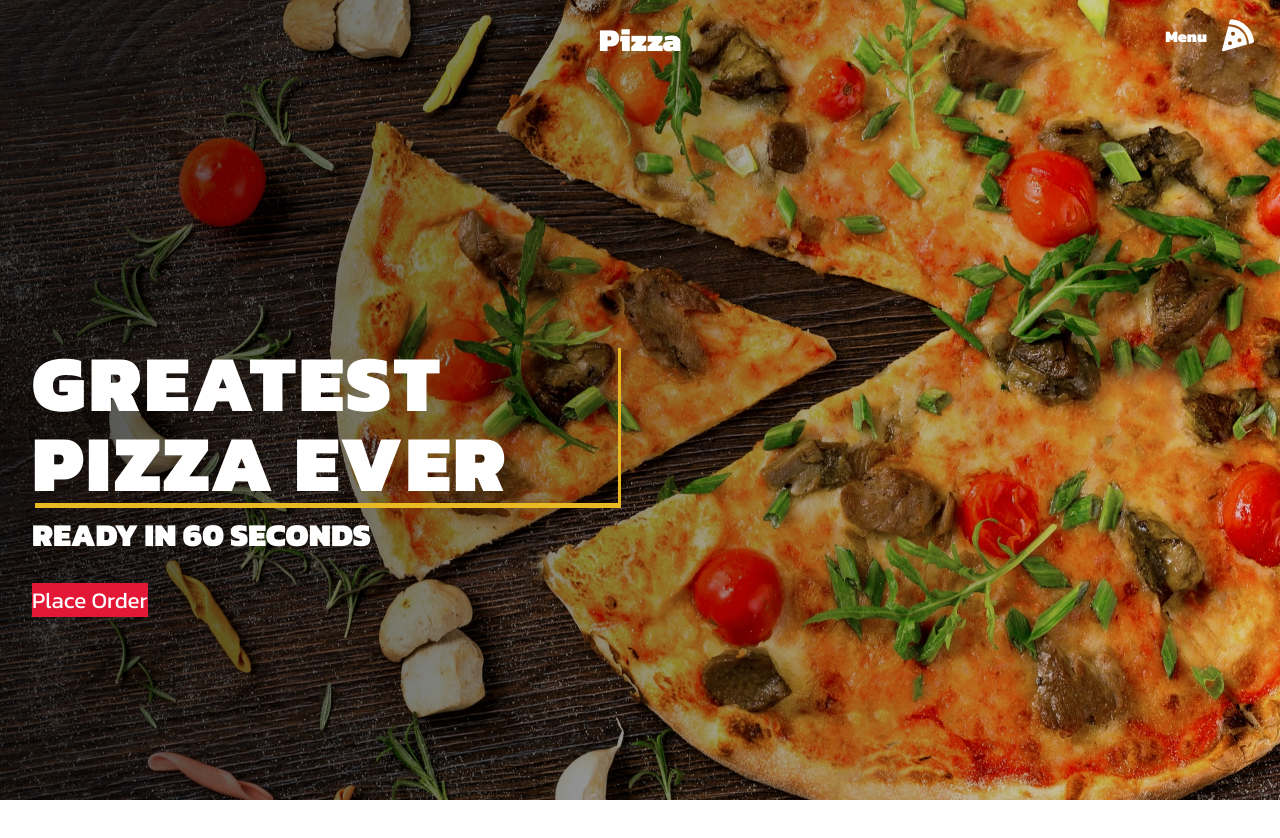
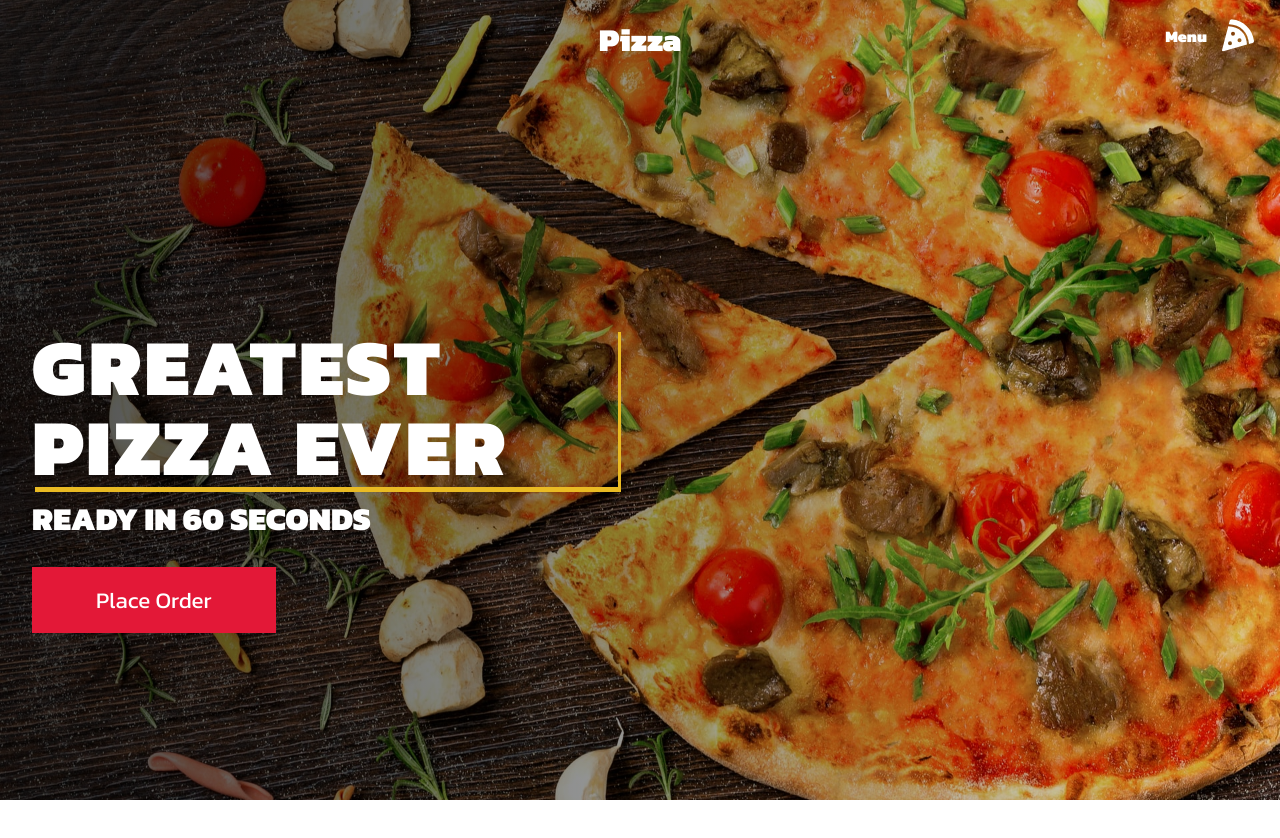
Before and after one commit to dvimukthi/pizza-website, a React (Create React App) app: page / in a window 1280 px wide. Shown: the top 838 px of the page. Built offline with nearby package versions, Linux system fonts and the light colour scheme.

Commit message:
Edit HeroBtn

```diff
--- a/src/Components/Hero/HeroElements.js
+++ b/src/Components/Hero/HeroElements.js
@@ -49,7 +49,7 @@ export const HeroP = styled.p`
 
 export const HeroBtn = styled.button`
   font-size: 1.4rem;
-  padding: 1rem 4 rem;
+  padding: 1rem 4rem;
   border: none;
   background: #e31837;
   color: #fff;
```
